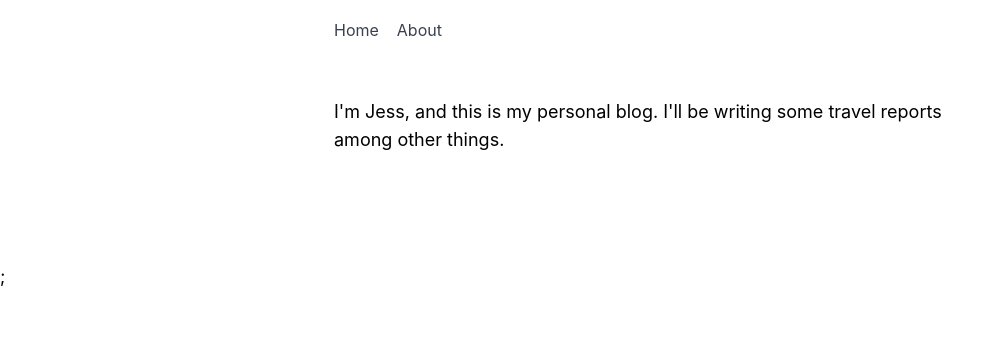
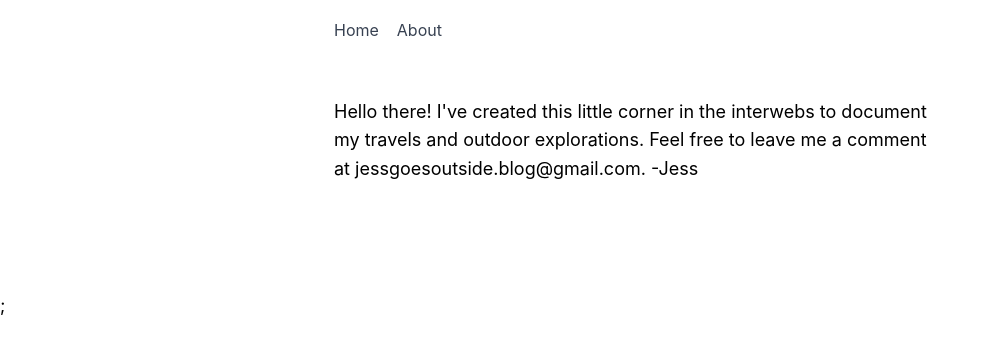
Before and after one commit to jessika/bilbo, a Next.js app: page /about in a window 1280 px wide. Shown: the top 350 px of the page, without its empty margins (0-1003 px from the left). Built offline with nearby package versions, Linux system fonts and the light colour scheme.

Commit message:
Add contact info

```diff
--- a/pages/about.tsx
+++ b/pages/about.tsx
@@ -1,7 +1,7 @@
 import Head from "next/head";
 import Layout from "../components/layout";
 
-const aboutBlurb = `I'm Jess, and this is my personal blog. I'll be writing some travel reports among other things.`;
+const aboutBlurb = `Hello there! I've created this little corner in the interwebs to document my travels and outdoor explorations. Feel free to leave me a comment at jessgoesoutside.blog@gmail.com. -Jess`;
 
 export default function About() {
   return (
```
